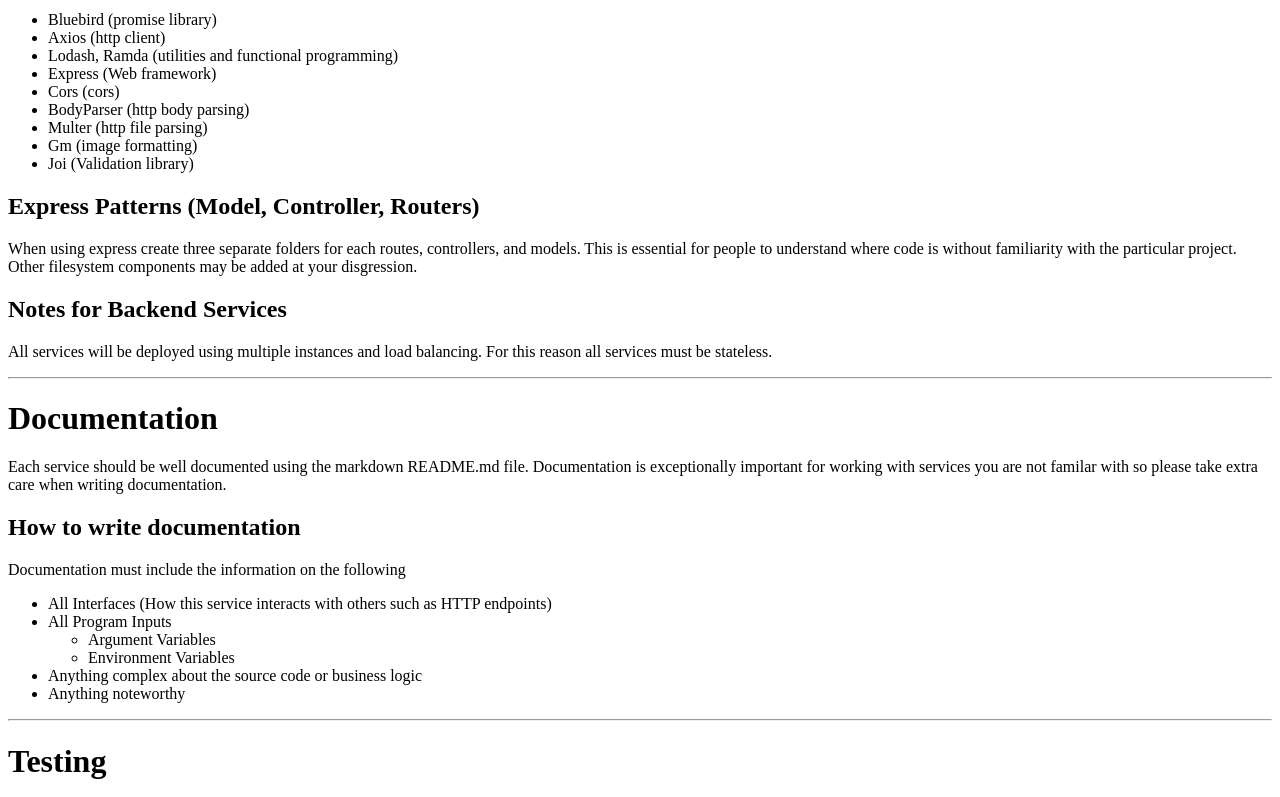
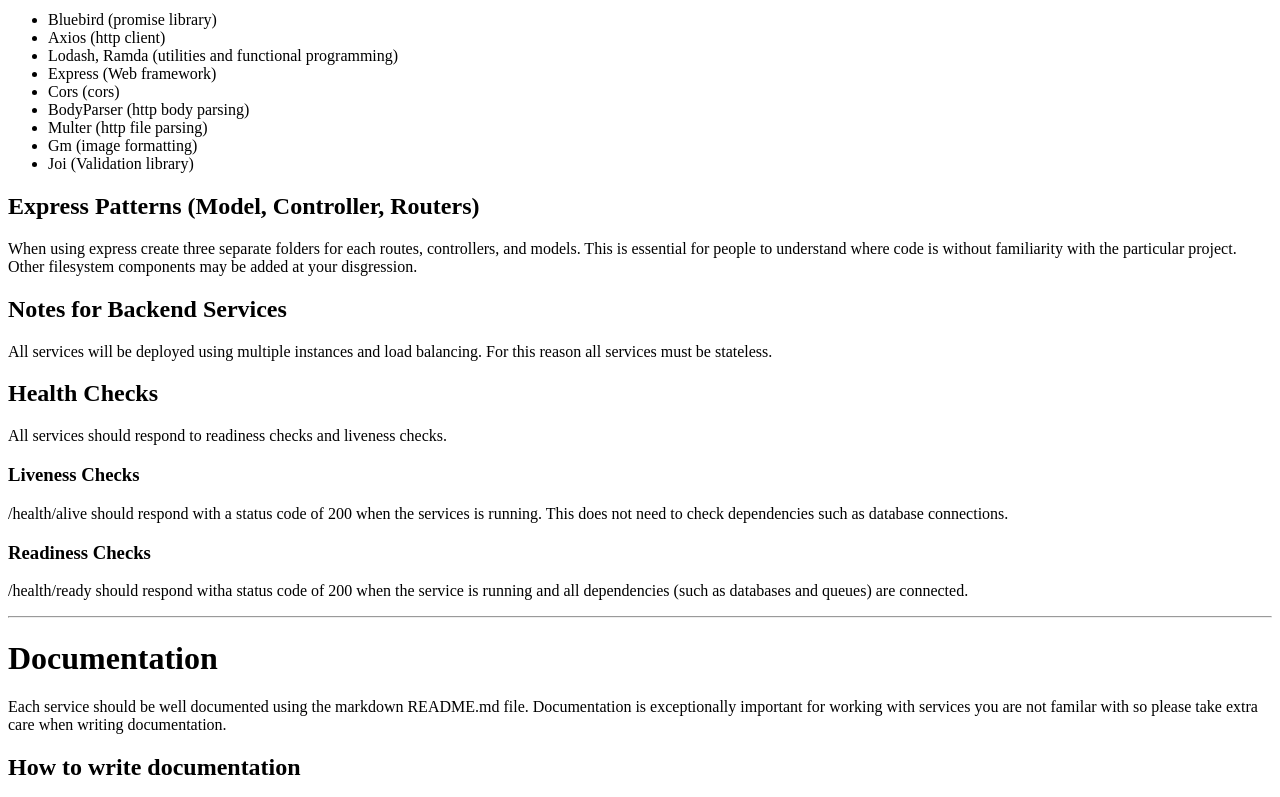
Before and after one commit to BannerFD/penteract-user-docs, a Gatsby site: page /standards in a window 1280 px wide. Shown: the part 430-1227 px from the top of the page. Built offline with nearby package versions, Linux system fonts and the light colour scheme; Gatsby itself is replaced by a stand-in of ours.

Commit message:
health checks

```diff
--- a/doc/standards/code.md
+++ b/doc/standards/code.md
@@ -38,3 +38,17 @@
 
 All services will be deployed using multiple instances and load balancing. For
 this reason all services must be stateless.
+
+## Health Checks
+
+All services should respond to readiness checks and liveness checks.
+
+### Liveness Checks
+
+/health/alive should respond with a status code of 200 when the services is
+running. This does not need to check dependencies such as database connections.
+
+### Readiness Checks
+
+/health/ready should respond witha status code of 200 when the service is
+running and all dependencies (such as databases and queues) are connected.
```
